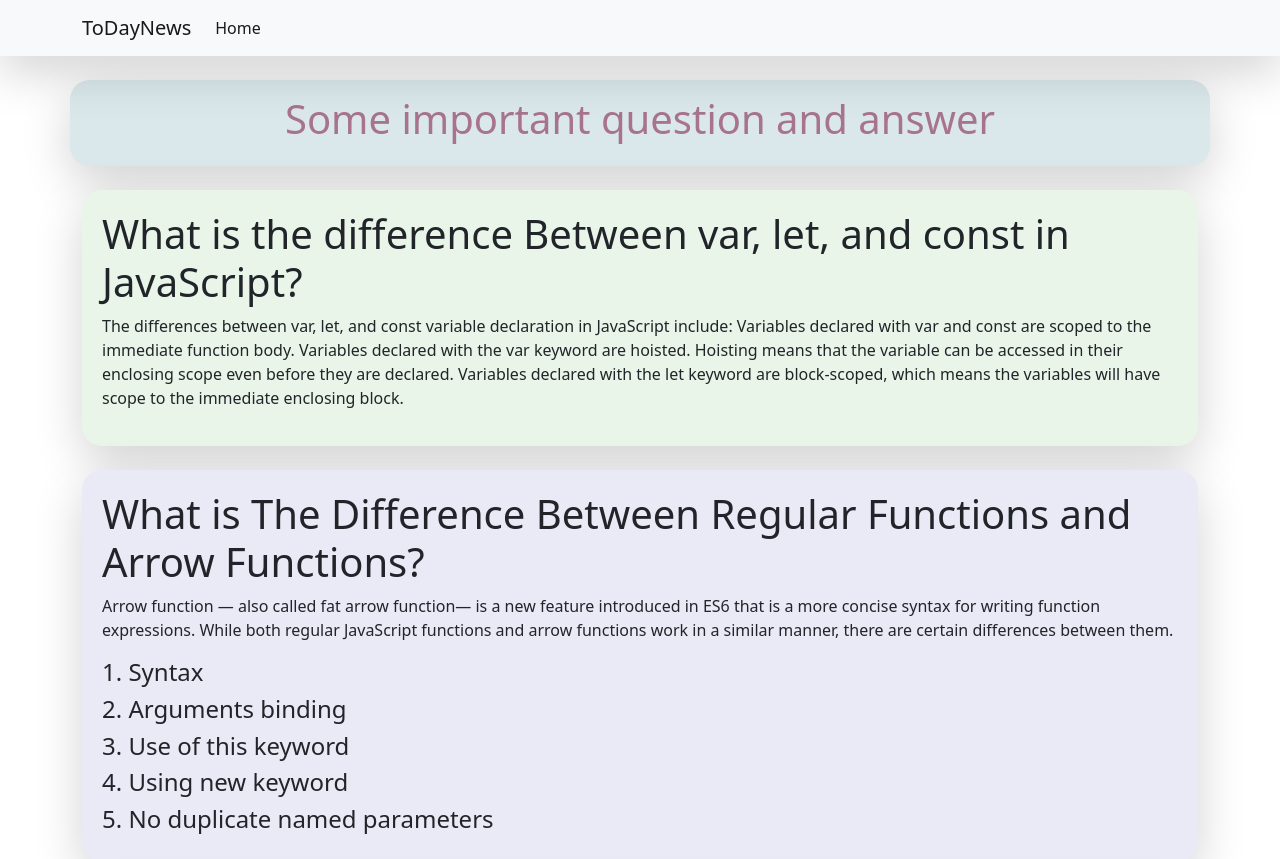
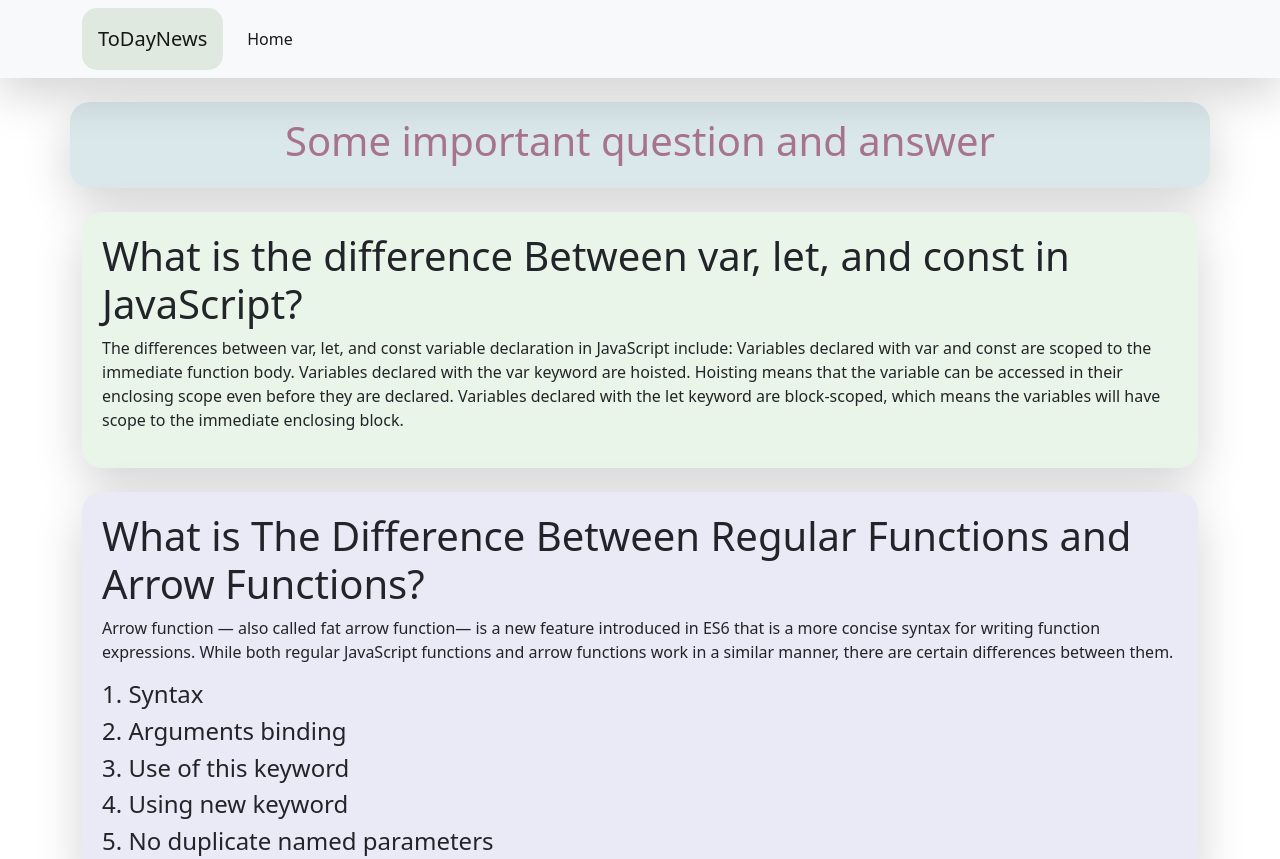
Before and after one commit to masudrana-1/today-news-js, a plain HTML site: page blog/blog.html in a window 1280 px wide. Shown: the top 859 px of the page. Drawn offline with nearby package versions, Linux system fonts and the light colour scheme.

Commit message:
apply blog logo style

```diff
--- a/blog/blog.html
+++ b/blog/blog.html
@@ -17,7 +17,7 @@
         <section>
             <nav class="navbar navbar-expand-lg bg-light shadow-lg">
                 <div class="container">
-                    <a class="navbar-brand" href="#">ToDayNews</a>
+                    <a class="navbar-brand logo p-3" href="#">ToDayNews</a>
                     <button class="navbar-toggler" type="button" data-bs-toggle="collapse" data-bs-target="#navbarNav"
                         aria-controls="navbarNav" aria-expanded="false" aria-label="Toggle navigation">
                         <span class="navbar-toggler-icon"></span>
--- a/style/blog.css
+++ b/style/blog.css
@@ -1,3 +1,8 @@
+.logo {
+    background-color: rgb(224, 233, 224);
+    border-radius: 15px;
+}
+
 .heading {
     background-color: rgb(218, 232, 235);
     color: rgb(167, 116, 140);
```
